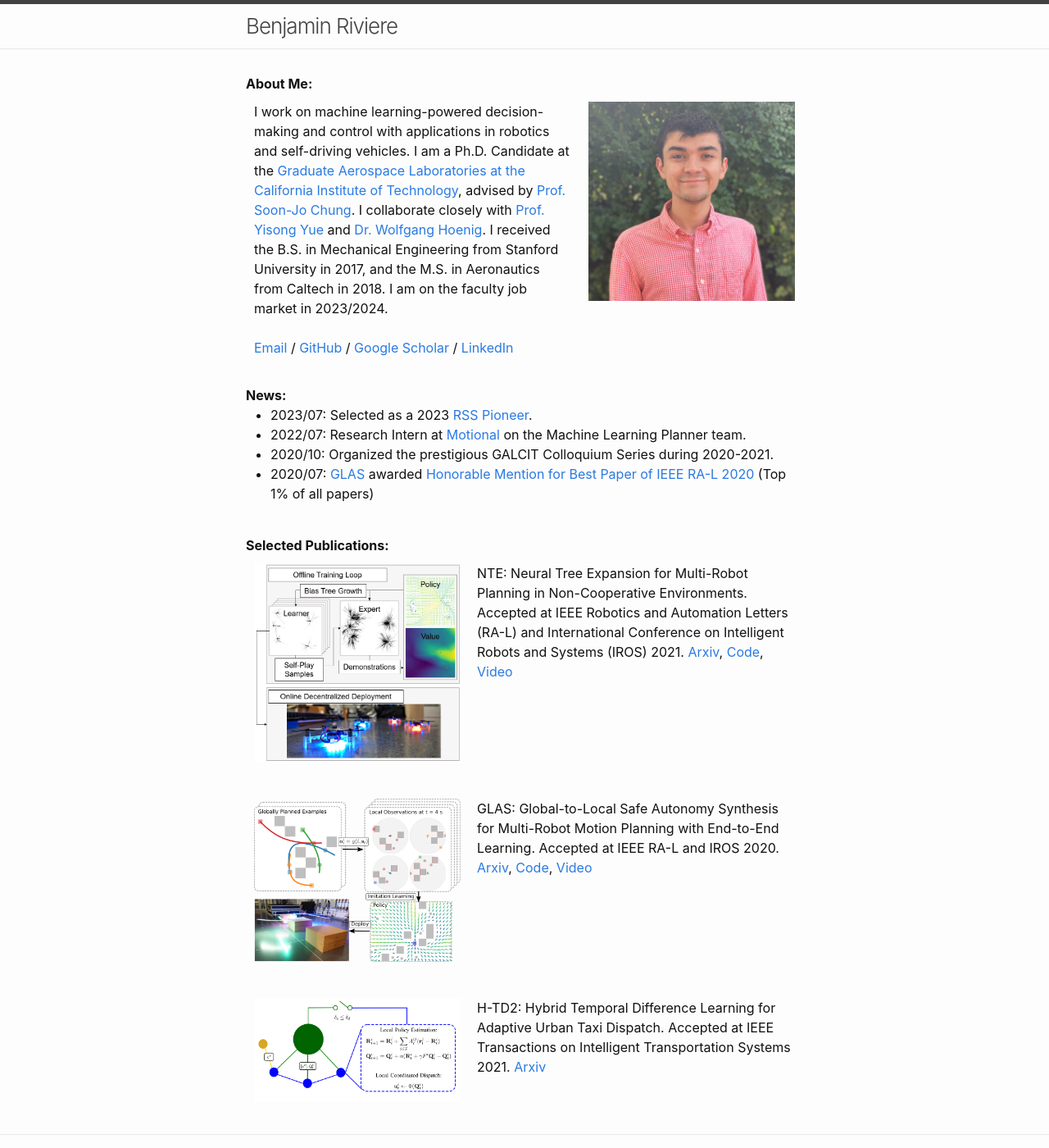
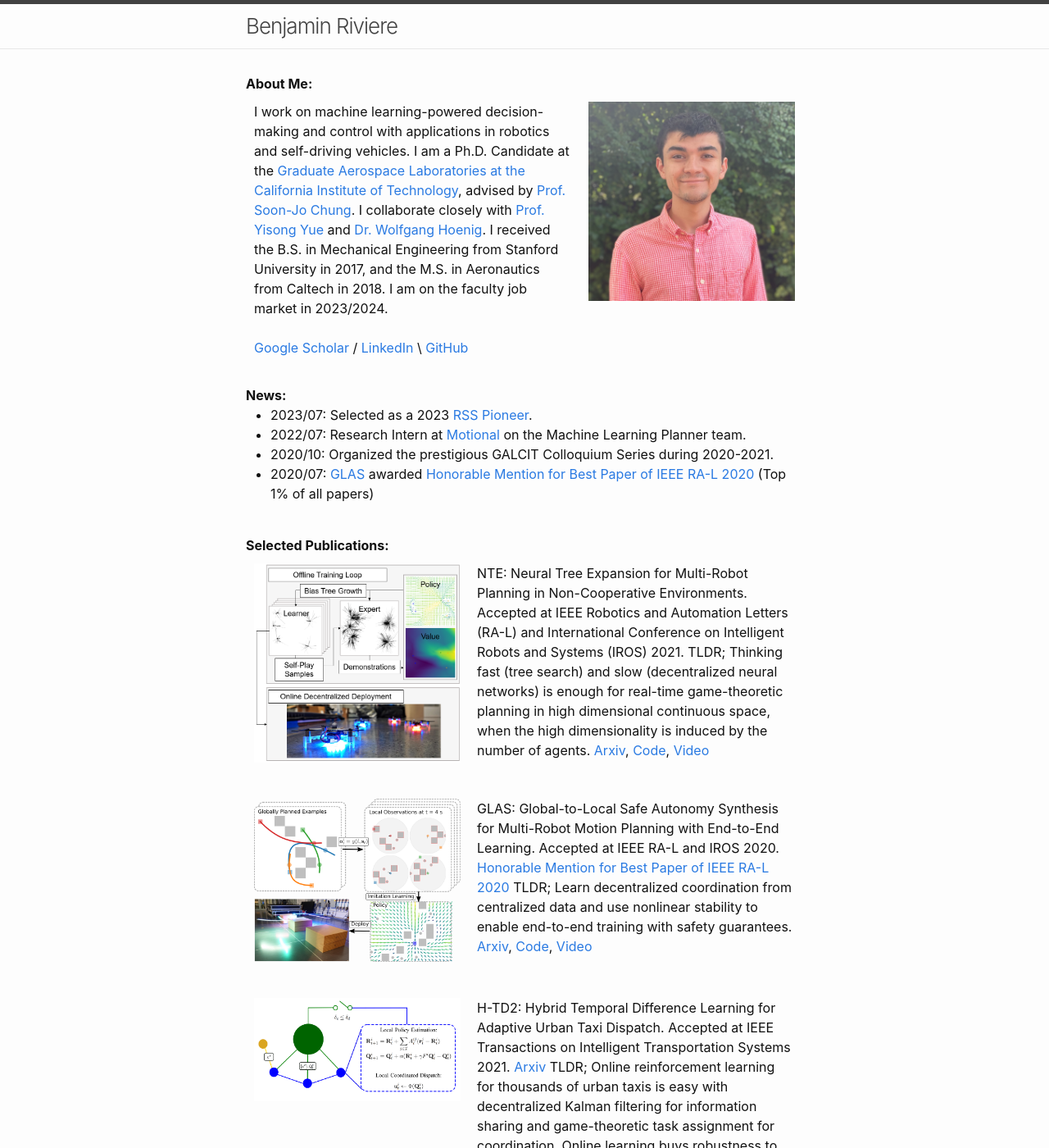
Before and after one commit to bpriviere/bpriviere.github.io, a Jekyll site: the page built from index.md, in a window 1280 px wide and 1400 px high. Shown: the whole window at 82% size. Built offline with Jekyll 4.4.1, drawn with Linux system fonts in a browser that asks for light colours; some of the changed text lies outside the part shown.

Commit message:
some more personality

```diff
--- a/_layouts/home.html
+++ b/_layouts/home.html
@@ -86,7 +86,7 @@
           I am on the faculty job market in 2023/2024.
           <br />
           <br />
-          <a href="benjamin.p.riviere@gmail.com">Email</a>  /  <a href="https://github.com/bpriviere">GitHub</a>  /  <a href="https://scholar.google.com/citations?user=8A-sI8MAAAAJ&amp;hl=en&amp;oi=ao">Google Scholar</a>  /  <a href="https://www.linkedin.com/in/benjamin-rivi%C3%A8re-442419a2/">LinkedIn</a>
+          <a href="https://scholar.google.com/citations?user=8A-sI8MAAAAJ&amp;hl=en&amp;oi=ao">Google Scholar</a>  /  <a href="https://www.linkedin.com/in/benjamin-rivi%C3%A8re-442419a2/">LinkedIn</a> \ <a href="https://github.com/bpriviere">GitHub</a>
         </div>
         <div class="smallcolumn">
           <img src="images/square_headshot.png" alt="This is me!">
@@ -109,7 +109,9 @@
             <img src="images/nte_overview.png" alt="This is NTE!">
           </div>
           <div class="bigcolumn">
-            NTE: Neural Tree Expansion for Multi-Robot Planning in Non-Cooperative Environments. Accepted at IEEE Robotics and Automation Letters (RA-L) and International Conference on Intelligent Robots and Systems (IROS) 2021. <a href="https://arxiv.org/abs/2104.09705">Arxiv</a>, <a href="https://github.com/bpriviere/decision_making">Code</a>, <a href="https://youtu.be/mklbTfWl7DE">Video</a>
+            NTE: Neural Tree Expansion for Multi-Robot Planning in Non-Cooperative Environments. Accepted at IEEE Robotics and Automation Letters (RA-L) and International Conference on Intelligent Robots and Systems (IROS) 2021.
+            TLDR; Thinking fast (tree search) and slow (decentralized neural networks) is enough for real-time game-theoretic planning in high dimensional continuous space, when the high dimensionality is induced by the number of agents.
+            <a href="https://arxiv.org/abs/2104.09705">Arxiv</a>, <a href="https://github.com/bpriviere/decision_making">Code</a>, <a href="https://youtu.be/mklbTfWl7DE">Video</a>
           </div>
         </div>
 
@@ -120,7 +122,10 @@
             <img src="images/glas_overview.png" alt="This is GLAS!">
           </div>
           <div class="bigcolumn">
-            GLAS: Global-to-Local Safe Autonomy Synthesis for Multi-Robot Motion Planning with End-to-End Learning. Accepted at IEEE RA-L and IROS 2020. <a href="https://arxiv.org/abs/2002.11807">Arxiv</a>, <a href="https://github.com/bpriviere/glas">Code</a>, <a href="https://youtu.be/z9LjSfLfG6c">Video</a>
+            GLAS: Global-to-Local Safe Autonomy Synthesis for Multi-Robot Motion Planning with End-to-End Learning. Accepted at IEEE RA-L and IROS 2020.
+            <a href="https://www.ieee-ras.org/publications/ra-l/ra-l-paper-awards">Honorable Mention for Best Paper of IEEE RA-L 2020</a>
+            TLDR; Learn decentralized coordination from centralized data and use nonlinear stability to enable end-to-end training with safety guarantees.
+            <a href="https://arxiv.org/abs/2002.11807">Arxiv</a>, <a href="https://github.com/bpriviere/glas">Code</a>, <a href="https://youtu.be/z9LjSfLfG6c">Video</a>
           </div>
         </div>
 
@@ -132,6 +137,8 @@
           </div>
           <div class="bigcolumn">
             H-TD2: Hybrid Temporal Difference Learning for Adaptive Urban Taxi Dispatch. Accepted at IEEE Transactions on Intelligent Transportation Systems 2021. <a href="https://arxiv.org/abs/2105.02138">Arxiv</a>
+            TLDR; Online reinforcement learning for thousands of urban taxis is easy with decentralized Kalman filtering for information sharing and game-theoretic task assignment for coordination.
+            Online learning buys robustness to out-of-domain events, like Game 5 of the 2016 Major League Baseball World Series in Chicago.
           </div>
         </div>
 
```
